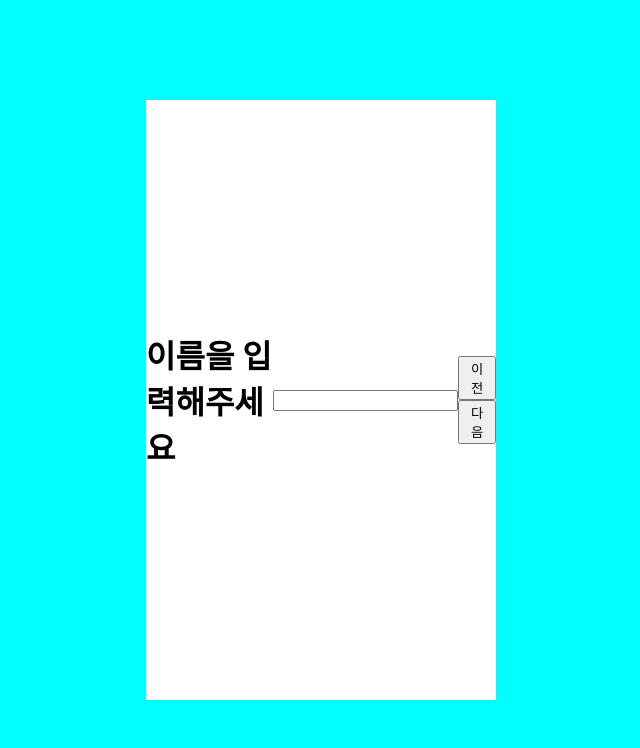
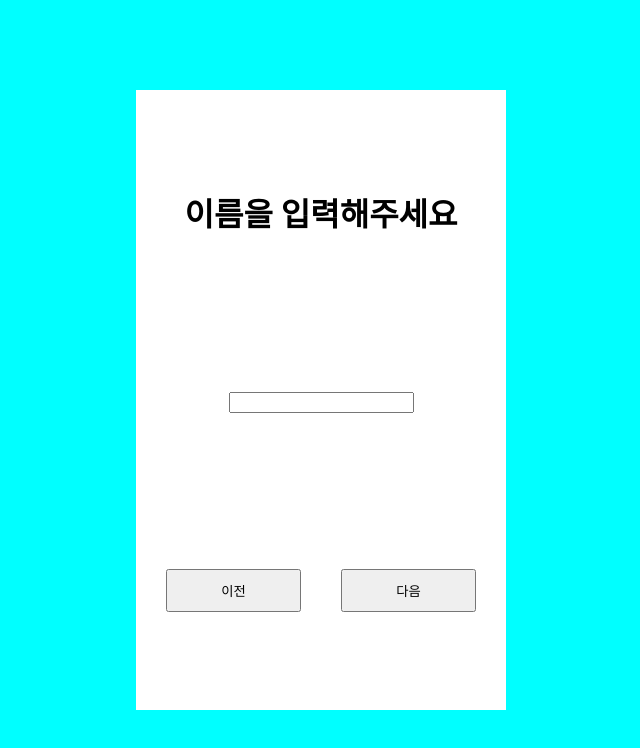
Before and after one commit to kyr4601/yerin-multi-step-form, a React (Vite) app: page /name in a window 1280 px wide. Shown: the top 748 px of the page, without its empty margins (319-959 px from the left). Built offline with nearby package versions, Linux system fonts and the light colour scheme.

Commit message:
Design: 버튼 css 스타일 추가

```diff
--- a/src/styles.module.css
+++ b/src/styles.module.css
@@ -1,8 +1,24 @@
 .container {
-    width: 350px;
-    height: 600px;
-    background: white;
-    display: flex;
-    justify-content: center;
-    align-items: center;
+  width: 350px;
+  height: 600px;
+  background: white;
+  display: flex;
+  flex-direction: column;
+  justify-content: space-around;
+  align-items: center;
+  padding: 10px;
 }
+
+.btnContainer {
+  width: 100%;
+  display: flex;
+}
+
+.button {
+  padding: 10px;
+  margin: 20px;
+  display: flex;
+  align-items: center;
+  justify-content: center;
+  width: 80%;
+}
```
